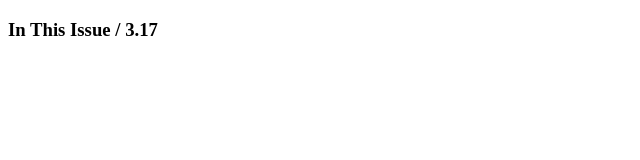
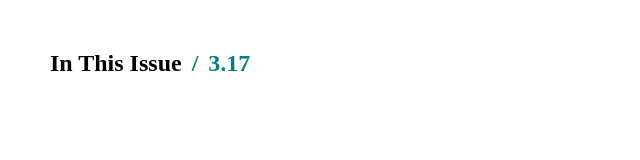
Before and after one commit to mbavosa/baltimoremagazine, a plain HTML site: page index.html in a window 1280 px wide. Shown: the whole page, without its empty margins (0-640 px from the left). Drawn offline with Linux system fonts and the light colour scheme.

Commit message:
work on top bar

```diff
--- a/css/main.css
+++ b/css/main.css
@@ -0,0 +1,27 @@
+body {
+  margin: 0;
+  padding: 0;
+}
+
+body {
+  margin: 50px;
+}
+
+h3 {
+  font-size: 1.5em;
+}
+
+header span:before {
+  content:"/";
+  margin: 10px;
+}
+
+header h3:after {
+  content: "";
+  border-top: solid 5px black ;
+  width: 100%;
+}
+
+header span {
+  color: teal;
+}
--- a/index.html
+++ b/index.html
@@ -7,7 +7,7 @@
   </head>
   <body>
     <header>
-      <h3>In This Issue / 3.17 </h3>
+      <h3>In This Issue<span>3.17</span></h3>
 
     </header>
 
```
